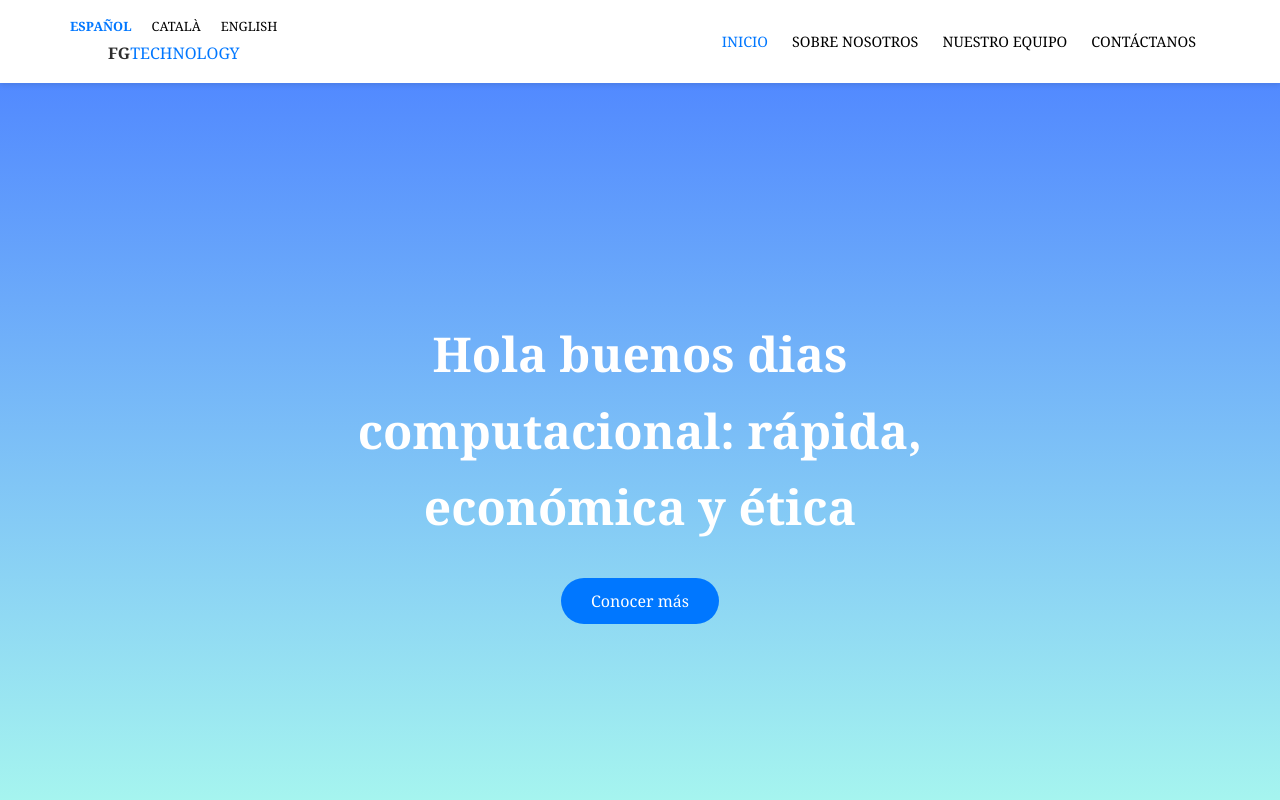
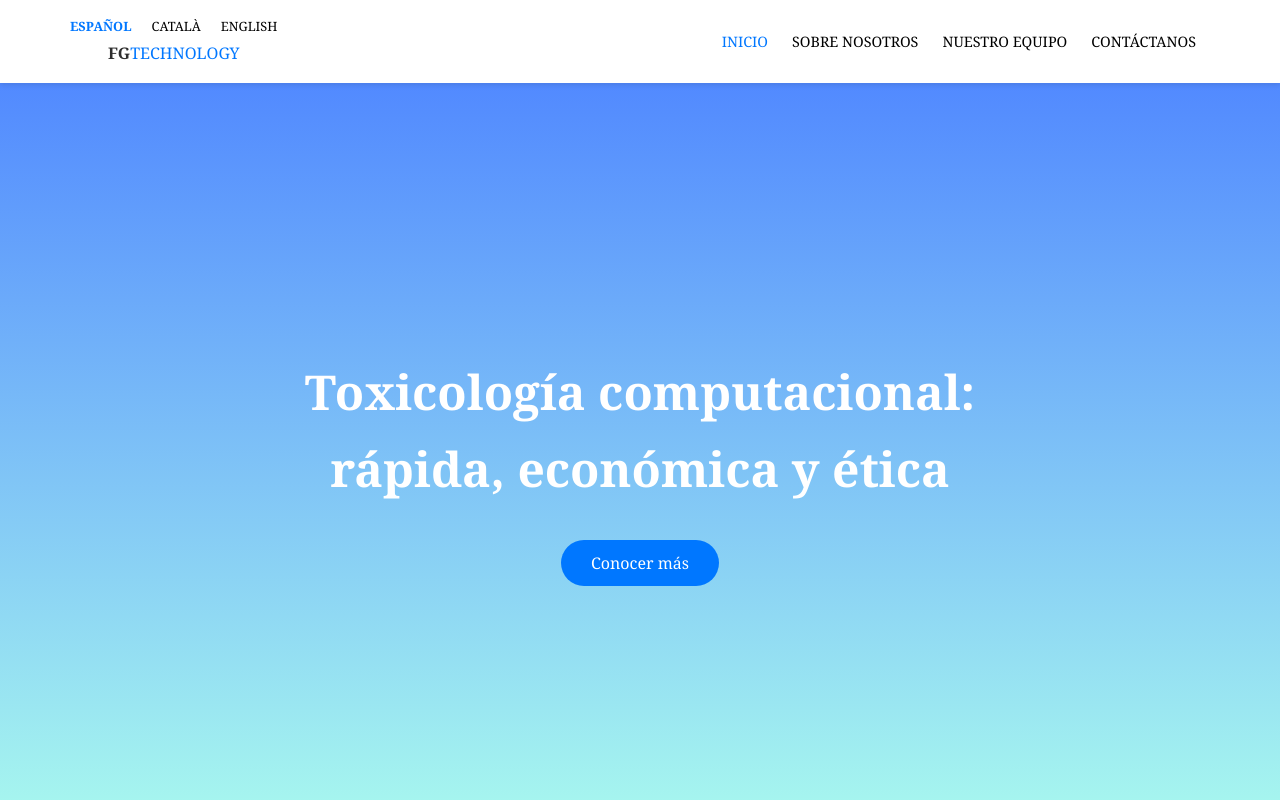
Before and after one commit to guille152/guillem-, a plain HTML site: page index.html in a window 1280 px wide. Shown: the top 800 px of the page. Drawn offline with Linux system fonts and the light colour scheme.

Commit message:
Update index.html

```diff
--- a/index.html
+++ b/index.html
@@ -36,7 +36,7 @@
         <section class="hero">
             <div class="container">
                 <div class="hero-content">
-                    <h1 id="hero-title">Hola buenos dias computacional: rápida, económica y ética</h1>
+                    <h1 id="hero-title">Toxicología computacional: rápida, económica y ética</h1>
                     <button class="btn-primary" id="btn-more">Conocer más</button>
                 </div>
             </div>
```
